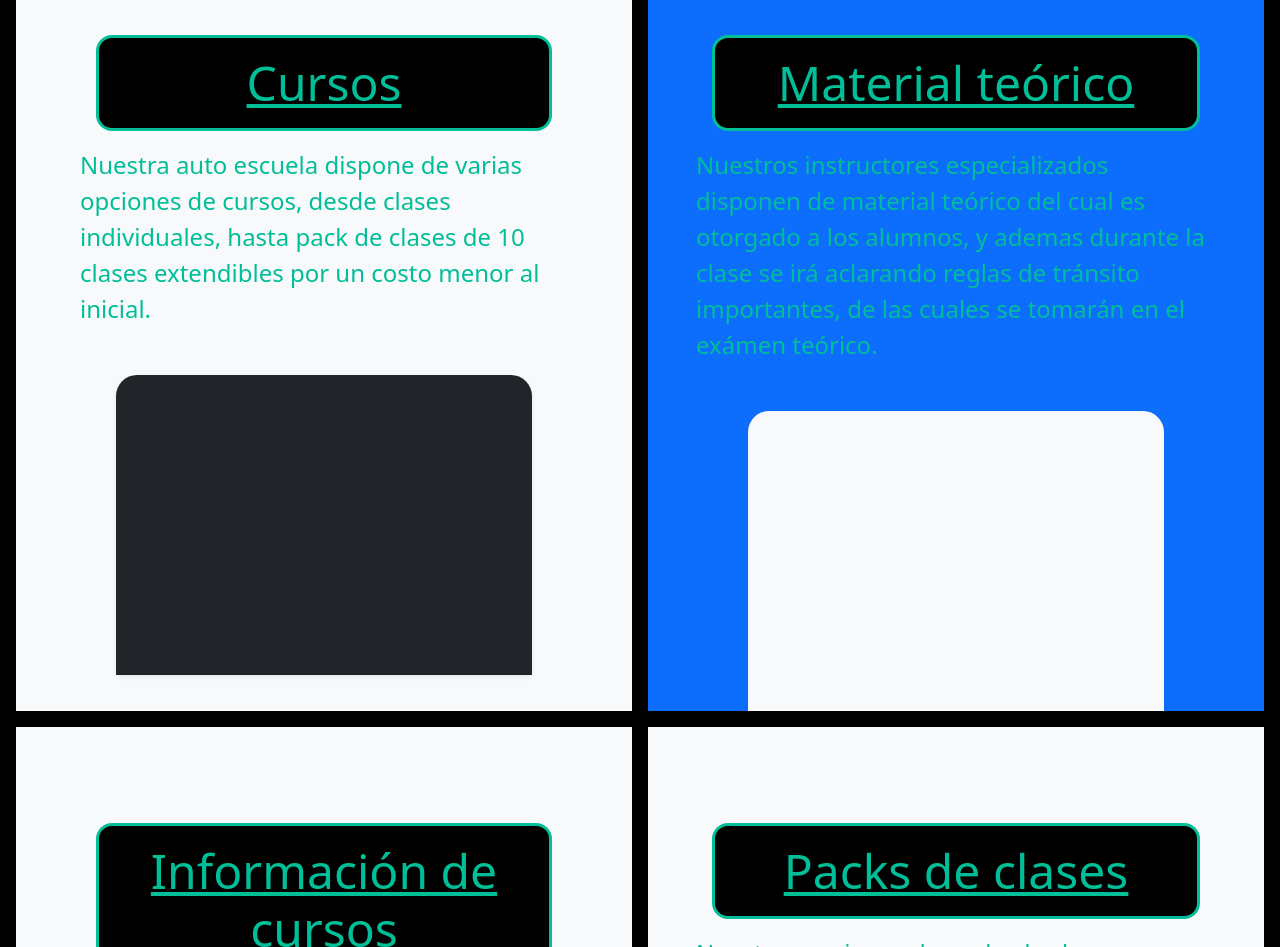
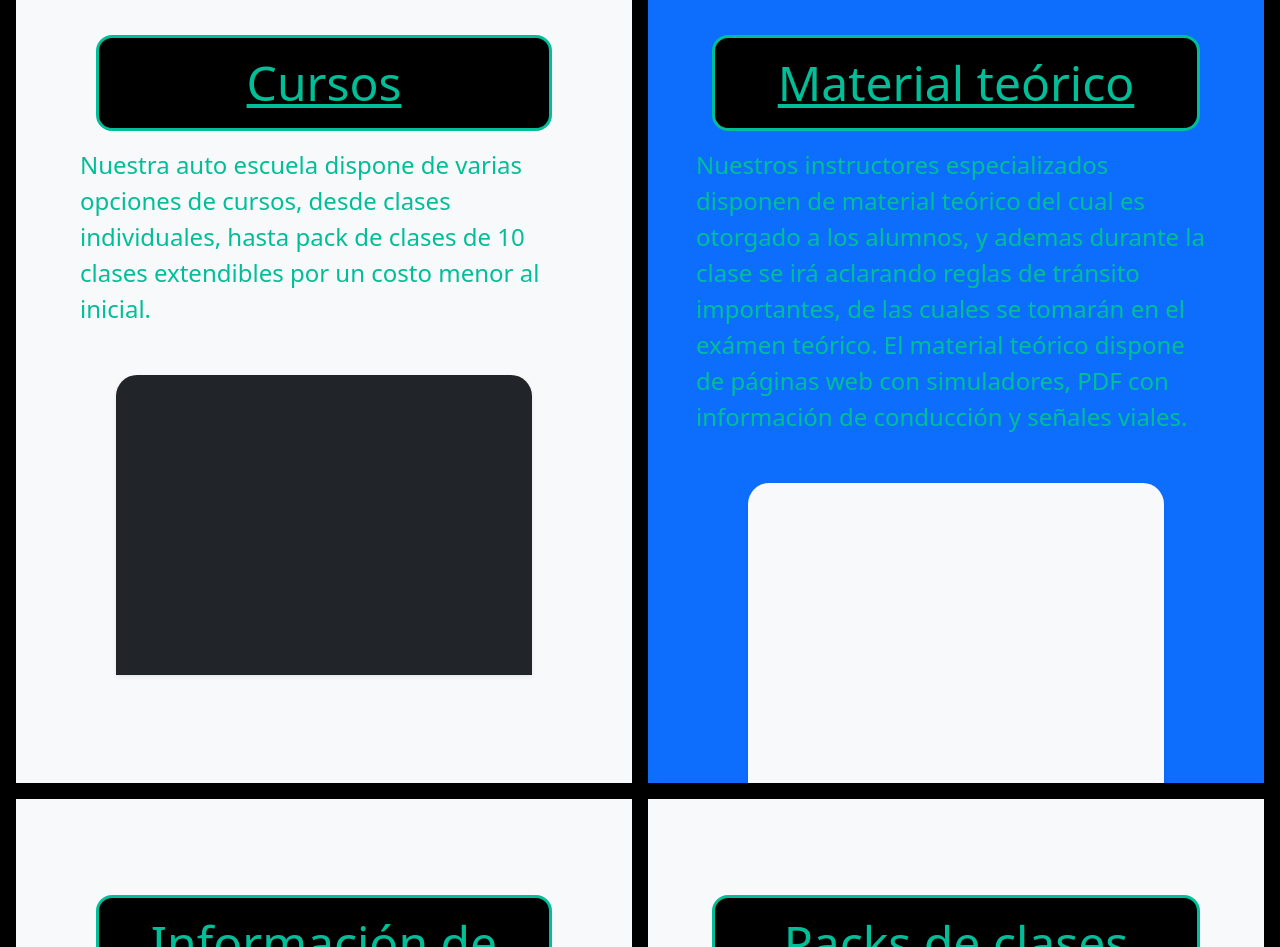
Before and after one commit to GustavoDami/ClaseGitHub, a website: page index.html in a window 1280 px wide. Shown: the part 2227-3174 px from the top of the page. Drawn offline with nearby package versions, Linux system fonts and the light colour scheme.

Commit message:
Guardado en Rama2

```diff
--- a/index.html
+++ b/index.html
@@ -150,7 +150,9 @@
     <div class="bg-primary me-md-3 pt-3 px-3 pt-md-5 px-md-5 text-center text-white overflow-hidden">
       <div class="my-3 py-3">
         <h2 class="display-5">Material teórico</h2>
-        <p class="parrafoAlineado">Nuestros instructores especializados disponen de material teórico del cual es otorgado a los alumnos, y ademas durante la clase se irá aclarando reglas de tránsito importantes, de las cuales se tomarán en el exámen teórico.</p>
+        <p class="parrafoAlineado">Nuestros instructores especializados disponen de material teórico del cual es otorgado a los alumnos, y ademas durante la clase se irá aclarando reglas de tránsito importantes, de las cuales se tomarán en el exámen teórico.
+          El material teórico dispone de páginas web con simuladores, PDF con información de conducción y señales viales.
+        </p>
       </div>
       <div class="bg-light shadow-sm mx-auto" style="width: 80%; height: 300px; border-radius: 21px 21px 0 0;"></div>
     </div>
@@ -196,7 +198,8 @@
     <div class="bg-light me-md-3 pt-3 px-3 pt-md-5 px-md-5 text-center overflow-hidden">
       <div class="my-3 py-3">
         <h2 class="display-5">Te acompañamos a rendir</h2>
-        <p class="parrafoAlineado">Nuestro servicio también tiene la opción de poder rendir el exámen práctico con el vehículo de nuestra flota si así usted lo decide.</p>
+        <p class="parrafoAlineado">Nuestro servicio también tiene la opción de poder rendir el exámen práctico con el vehículo de nuestra flota si así usted lo decide.
+        </p>
       </div>
       <div class="bg-body shadow-sm mx-auto" style="width: 80%; height: 300px; border-radius: 21px 21px 0 0;"></div>
     </div>
```
